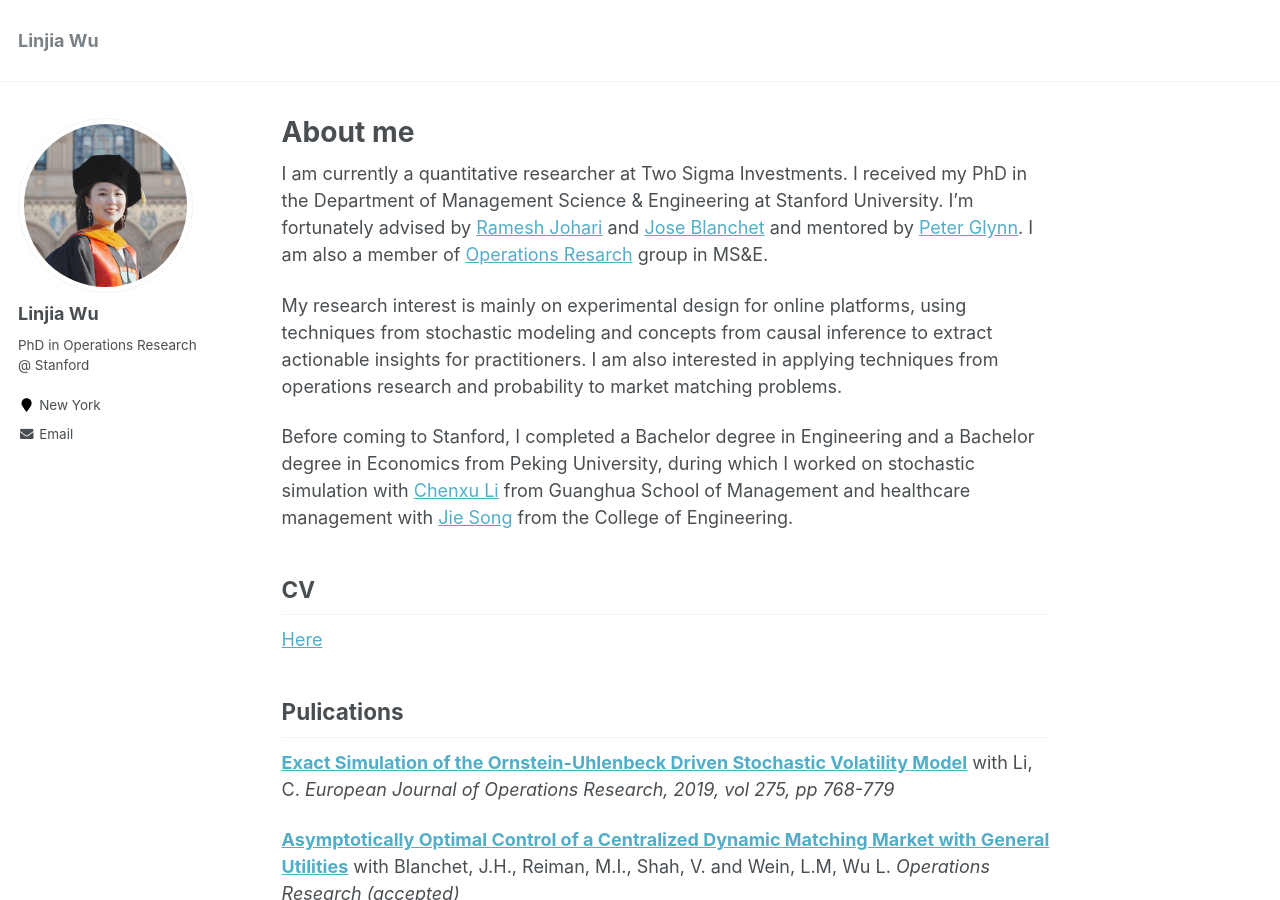
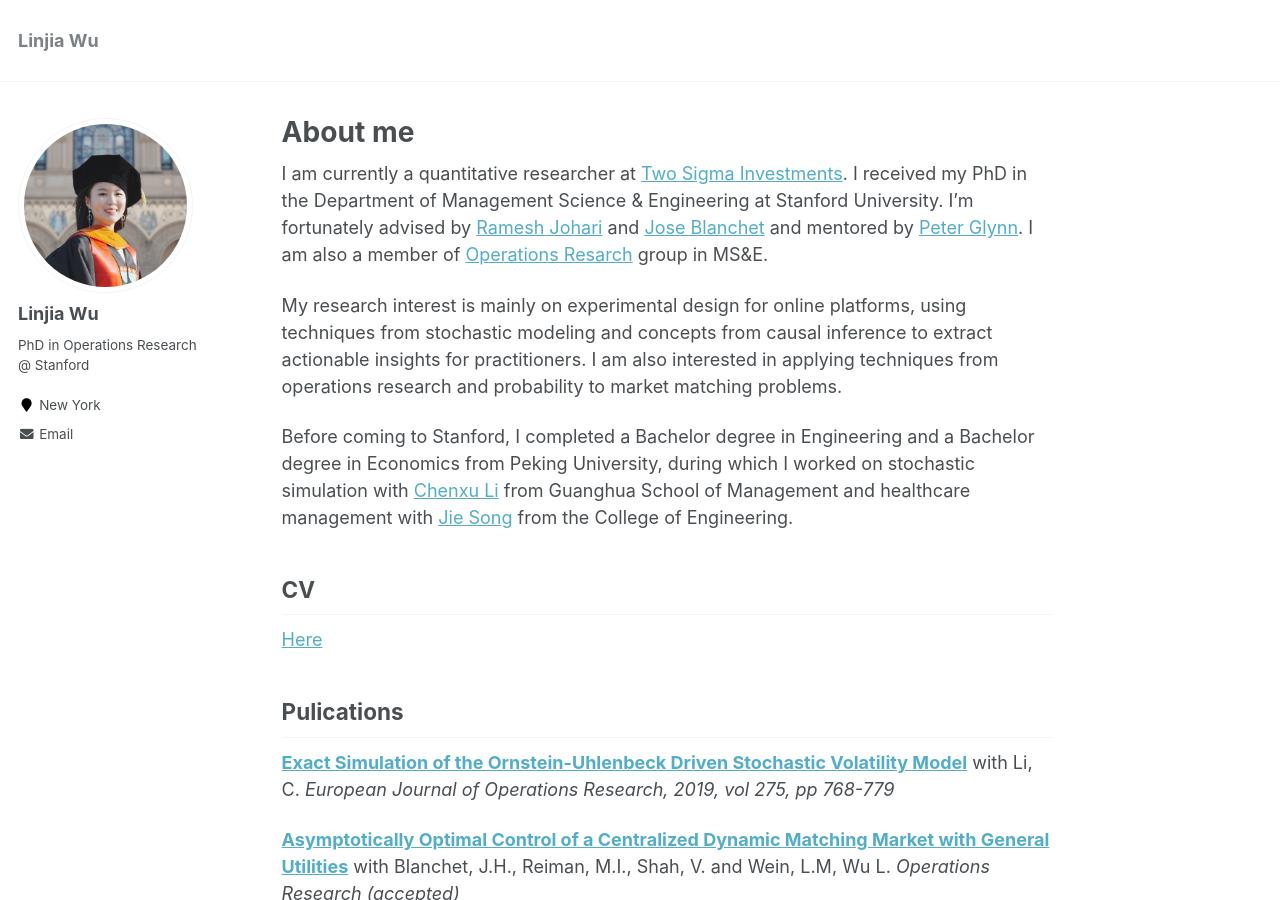
Before and after one commit to linjiawu/linjiawu.github.io, a Jekyll site: the page built from _pages/about.md, in a window 1280 px wide and 900 px high. Built offline with Jekyll 4.4.1, drawn with Linux system fonts in a browser that asks for light colours; part of the change alters nothing that is shown.

Commit message:
no message

```diff
--- a/_pages/about.md
+++ b/_pages/about.md
@@ -8,7 +8,7 @@ redirect_from:
   - /about.html
 ---
 
-I am currently a quantitative researcher at Two Sigma Investments. I received my PhD in the Department of Management Science & Engineering at Stanford University. I'm fortunately advised by [Ramesh Johari](http://web.stanford.edu/~rjohari/) and [Jose Blanchet](https://web.stanford.edu/~jblanche/) and mentored by [Peter Glynn](https://web.stanford.edu/~glynn/). I am also a member of [Operations Resarch](https://or.stanford.edu) group in MS&E.
+I am currently a quantitative researcher at [Two Sigma Investments](https://www.twosigma.com). I received my PhD in the Department of Management Science & Engineering at Stanford University. I'm fortunately advised by [Ramesh Johari](http://web.stanford.edu/~rjohari/) and [Jose Blanchet](https://web.stanford.edu/~jblanche/) and mentored by [Peter Glynn](https://web.stanford.edu/~glynn/). I am also a member of [Operations Resarch](https://or.stanford.edu) group in MS&E.
 
 My research interest is mainly on experimental design for online platforms, using techniques from stochastic modeling and concepts from causal inference to extract actionable insights for practitioners. I am also interested in applying techniques from operations research and probability to market matching problems.
 
```
